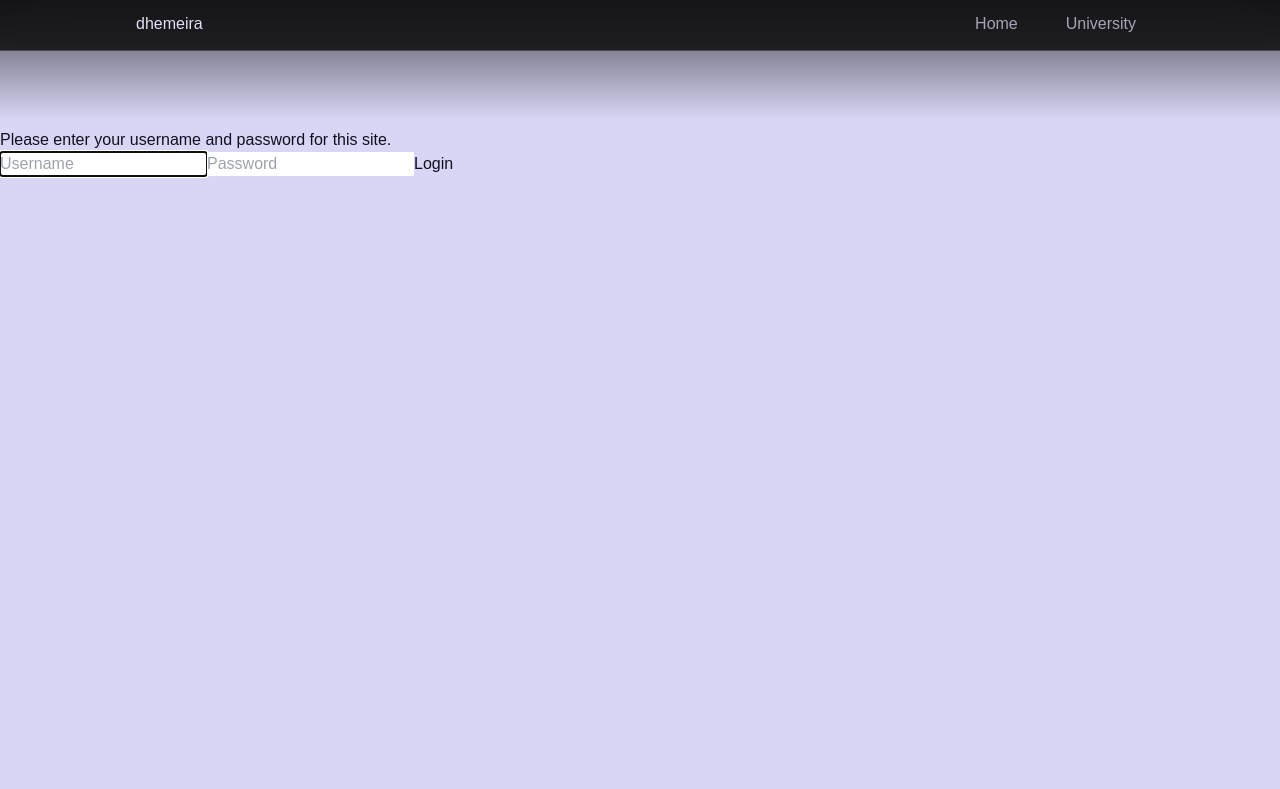
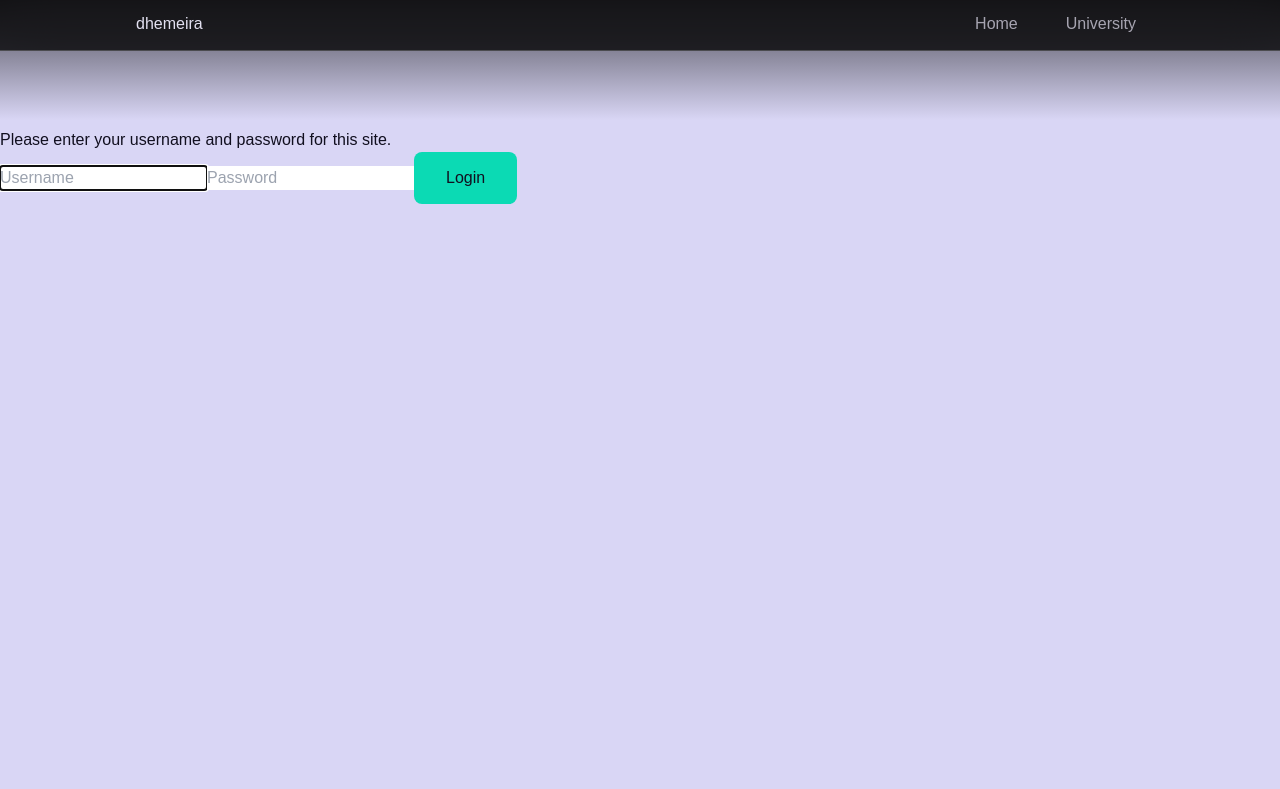
Before and after one commit to dhemeira/dhemeira.hu, a Gatsby site: page /login in a window 1280 px wide. Shown: the top 789 px of the page. Built offline with nearby package versions, Linux system fonts and the light colour scheme; Gatsby itself is replaced by a stand-in of ours; what @dhemeira/tailwind-bootstrap-grid would draw is missing.

Commit message:
Refactor PrimaryButton component

```diff
--- /dev/null
+++ b/src/components/PrimaryButton.d.ts
@@ -0,0 +1,24 @@
+import { ElementType } from 'react';
+import { Link } from 'gatsby';
+
+interface PrimaryButtonProps {
+  children: React.ReactNode;
+  as?: ElementType;
+  className?: string;
+  type?: 'button' | 'submit' | 'reset';
+  to?: string;
+}
+
+type ButtonType = PrimaryButtonProps & {
+  as: 'button'; // Specify the condition for 'as' being 'button'
+  type: 'button' | 'submit' | 'reset'; // Make 'type' required
+  to?: never;
+};
+
+type LinkType = PrimaryButtonProps & {
+  as: Link;
+  to: string;
+  type?: never;
+};
+
+export type ButtonOrLinkProps = ButtonType | LinkType;
--- a/src/components/PrimaryButton.tsx
+++ b/src/components/PrimaryButton.tsx
@@ -1,15 +1,9 @@
 import React from 'react';
-import { Link } from 'gatsby';
-import clsx from 'clsx';
+import { Button } from '@headlessui/react';
+import { ButtonOrLinkProps } from './PrimaryButton.d';
 
-interface PrimaryButtonProps {
-  children: React.ReactNode;
-}
-
-const PrimaryButton = ({ children }: PrimaryButtonProps) => {
-  return (
-    <Link
-      className={clsx(
+const PrimaryButton = ({ children, as, className, ...props }: ButtonOrLinkProps) => {
+  const classList = [
     'bg-light-primary',
     'dark:bg-dark-primary',
     'px-8',
@@ -21,12 +15,16 @@ const PrimaryButton = ({ children }: PrimaryButtonProps) => {
     'group',
     'relative',
     'overflow-hidden',
-        'font-semibold'
-      )}
-      to="/">
+    'font-semibold',
+  ].join(' ');
+  return (
+    <Button
+      as={as}
+      {...props}
+      className={classList + className}>
       {children}
-      <div className="group-hover:bg-light-text/15 absolute inset-0" />
-    </Link>
+      <div className="group-hover:bg-light-text/10 absolute inset-0 pointer-events-none" />
+    </Button>
   );
 };
 
--- a/src/pages/404.tsx
+++ b/src/pages/404.tsx
@@ -4,6 +4,7 @@ import Seo from '../components/seo';
 import clsx from 'clsx';
 import { useLocation } from '@reach/router';
 import PrimaryButton from '../components/PrimaryButton';
+import { Link } from 'gatsby';
 
 const NotFoundPage = () => {
   const location = useLocation();
@@ -32,7 +33,11 @@ const NotFoundPage = () => {
         </div>
         <div className="row">
           <div className="col">
-            <PrimaryButton>Back to home</PrimaryButton>
+            <PrimaryButton
+              as={Link}
+              to="/">
+              Back to home
+            </PrimaryButton>
           </div>
         </div>
       </div>
--- a/src/pages/login.tsx
+++ b/src/pages/login.tsx
@@ -1,6 +1,7 @@
 import React from 'react';
 import Layout from '../components/layout';
 import Seo from '../components/seo';
+import PrimaryButton from '../components/PrimaryButton';
 
 const Login = () => {
   let searchParams;
@@ -33,11 +34,11 @@ const Login = () => {
             autoComplete="current-password"
             required
           />
-          <button
-            type="submit"
-            className="contrast">
+          <PrimaryButton
+            as="button"
+            type="submit">
             Login
-          </button>
+          </PrimaryButton>
         </form>
       </article>
     </Layout>
```
Lines whose indentation alone changed are shown as unchanged.
